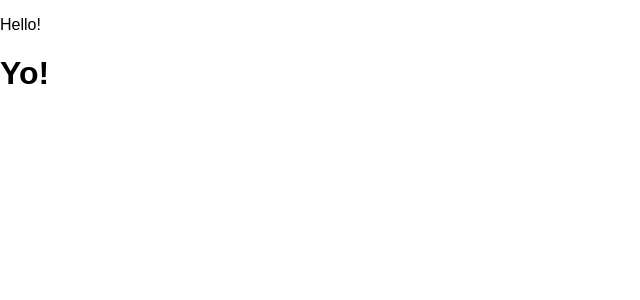
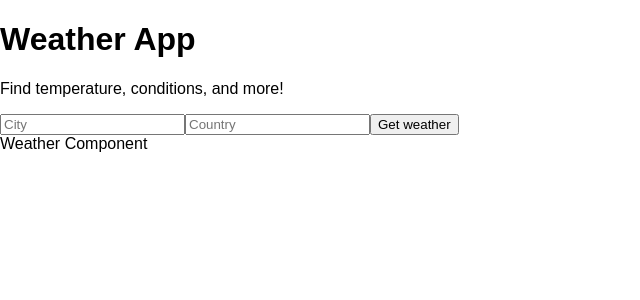
Before and after one commit to cestacio/weather-app, a React (Create React App) app: page / in a window 1280 px wide. Shown: the top 300 px of the page, without its empty margins (0-640 px from the left). Built offline with nearby package versions, Linux system fonts and the light colour scheme.

Commit message:
add Form and Weather component and API key

```diff
--- a/src/App.js
+++ b/src/App.js
@@ -1,12 +1,25 @@
 import React from 'react';
+
 import Titles from './components/Titles';
+import Form from './components/Form';
+import Weather from './components/Weather';
+
+const API_KEY = 'bc4537db67dbdcefd7d1623251b735a5';
 
 class App extends React.Component {
+  getWeather = async () => {
+    const api_call = await fetch(
+      `http://api.openweathermap.org/data/2.5/find?q=Seattle,us&appid=${API_KEY},&units=imperial`
+    );
+    const data = await api_call.json();
+    console.log(data);
+  };
   render() {
     return (
       <div>
-        <p>Hello!</p>
-        <h1>Yo!</h1>
+        <Titles />
+        <Form />
+        <Weather />
       </div>
     );
   }
--- /dev/null
+++ b/src/components/Form.js
@@ -0,0 +1,15 @@
+import React from 'react';
+
+class Form extends React.Component {
+  render() {
+    return (
+      <form>
+        <input type="text" name="city" placeholder="City" />
+        <input type="text" name="country" placeholder="Country" />
+        <button>Get weather</button>
+      </form>
+    );
+  }
+}
+
+export default Form;
--- /dev/null
+++ b/src/components/Weather.js
@@ -0,0 +1,9 @@
+import React from 'react';
+
+class Weather extends React.Component {
+  render() {
+    return <div>Weather Component</div>;
+  }
+}
+
+export default Weather;
```
